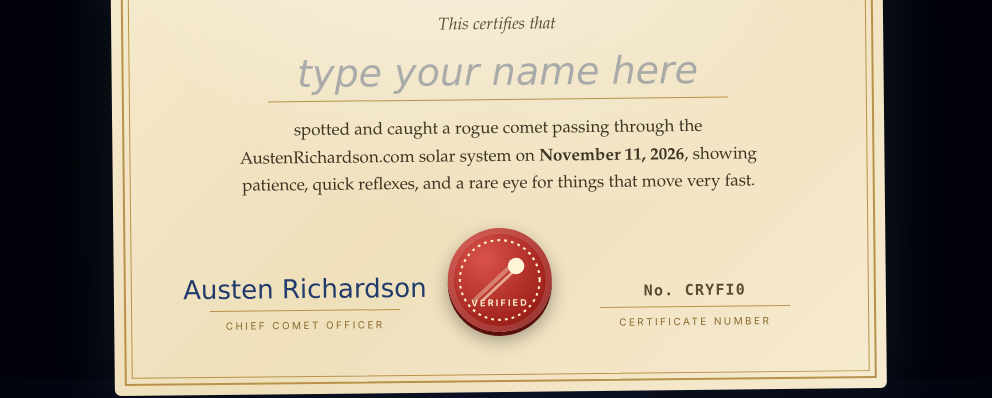
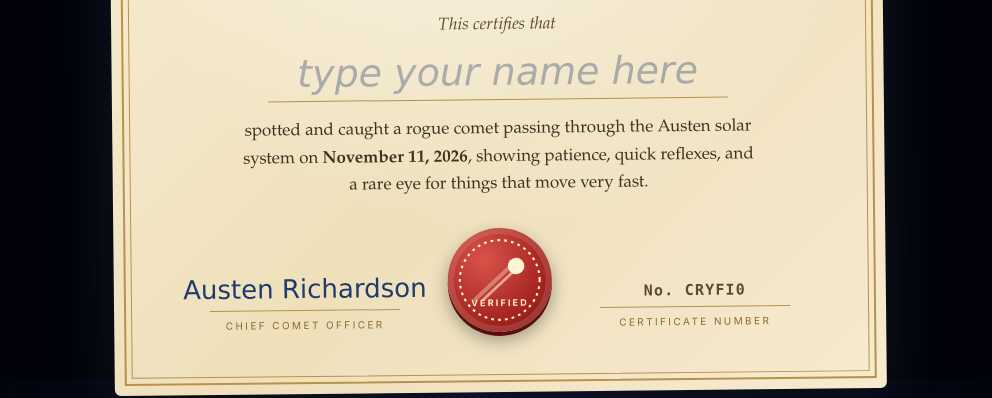
Before and after one commit to austenjr08/AustenRichardson.com, a plain HTML site: page pages/comet.html in a window 1280 px wide. Shown: the part 422-820 px from the top of the page, without its empty margins (142-1134 px from the left). Drawn offline with Linux system fonts and the light colour scheme.

Commit message:
Comet certificate: real sighting count, 'Austen solar system' wording

```diff
--- a/js/comet.js
+++ b/js/comet.js
@@ -4,8 +4,30 @@
   const dateEl = document.getElementById('cert-date');
   dateEl.textContent = new Date().toLocaleDateString('en-US', { month: 'long', day: 'numeric', year: 'numeric' });
 
-  const num = Date.now().toString(36).toUpperCase().slice(-6);
-  document.getElementById('cert-number').textContent = `No. ${num}`;
+  // Certificate number = how many times anyone has caught the comet, counted by a free public
+  // counter (GitHub Pages can't store data). Only a real click on the comet counts; refreshing
+  // keeps the same number. If the counter can't be reached, fall back to a random code.
+  const numEl = document.getElementById('cert-number');
+  const COUNTER = 'https://abacus.jasoncameron.dev/hit/austenrichardson-com/comet-sightings';
+  const fallback = () => { numEl.textContent = `No. ${Date.now().toString(36).toUpperCase().slice(-6)}`; };
+  const show = (n) => { numEl.textContent = `No. ${String(n).padStart(4, '0')}`; };
+  let caught = false, saved = null;
+  try {
+    caught = sessionStorage.getItem('cometCaught') === '1';
+    saved = sessionStorage.getItem('cometNumber');
+    sessionStorage.removeItem('cometCaught');
+  } catch (e) {}
+  if (caught) {
+    fetch(COUNTER, { cache: 'no-store' })
+      .then((r) => (r.ok ? r.json() : Promise.reject()))
+      .then((d) => {
+        if (!Number.isFinite(d.value)) throw 0;
+        show(d.value);
+        try { sessionStorage.setItem('cometNumber', String(d.value)); } catch (e) {}
+      })
+      .catch(fallback);
+  } else if (saved) show(saved);
+  else fallback();
 
   const nameInput = document.getElementById('catcher');
   document.getElementById('save').addEventListener('click', () => {
--- a/js/main.js
+++ b/js/main.js
@@ -919,6 +919,8 @@
 
   function navigate(hit) {
     const page = hit.kind === 'star' ? 'about' : hit.kind === 'comet' ? 'comet' : hit.body.def.id;
+    // Tell the comet page this visit came from a real catch, so it counts toward the sighting number.
+    if (hit.kind === 'comet') { try { sessionStorage.setItem('cometCaught', '1'); } catch (e) {} }
     window.location.href = `pages/${page}.html`;
   }
 
--- a/pages/comet.html
+++ b/pages/comet.html
@@ -32,7 +32,7 @@
         <label class="visually-hidden" for="catcher">Your name</label>
         <input id="catcher" class="cert-name" type="text" maxlength="40" placeholder="type your name here" autocomplete="off" spellcheck="false">
         <p class="cert-body">
-          spotted and caught a rogue comet passing through the AustenRichardson.com solar system on
+          spotted and caught a rogue comet passing through the Austen solar system on
           <strong id="cert-date">today</strong>, showing patience, quick reflexes, and a rare eye
           for things that move very fast.
         </p>
```
